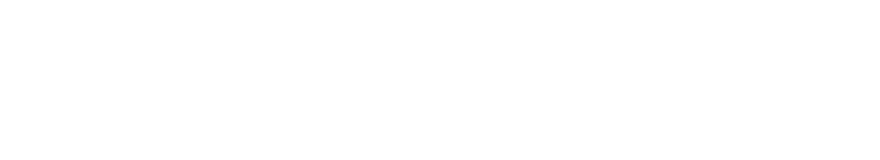
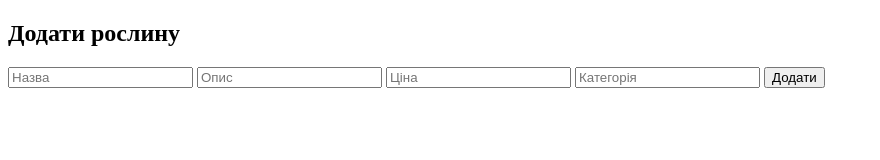
Before and after one commit to Ivanka3006/verdanoe, a website: page admin.html in a window 1280 px wide. Shown: the whole page, without its empty margins (0-880 px from the left). Drawn offline with Linux system fonts and the light colour scheme.

Commit message:
Update admin.html

```diff
--- a/admin.html
+++ b/admin.html
@@ -1,3 +1,21 @@
+<!DOCTYPE html>
+<html lang="uk">
+<head>
+  <meta charset="UTF-8">
+  <title>Адмінка</title>
+</head>
+
+<body>
+
+<h2>Додати рослину</h2>
+
+<input id="name" placeholder="Назва">
+<input id="desc" placeholder="Опис">
+<input id="price" placeholder="Ціна">
+<input id="category" placeholder="Категорія">
+
+<button onclick="addPlant()">Додати</button>
+
 <script>
 function addPlant() {
   const name = document.getElementById("name").value;
@@ -18,9 +36,12 @@ function addPlant() {
 
   alert("Додано!");
 
-  // очистка полів
   document.getElementById("name").value = "";
   document.getElementById("desc").value = "";
   document.getElementById("price").value = "";
+  document.getElementById("category").value = "";
 }
 </script>
+
+</body>
+</html>
```
